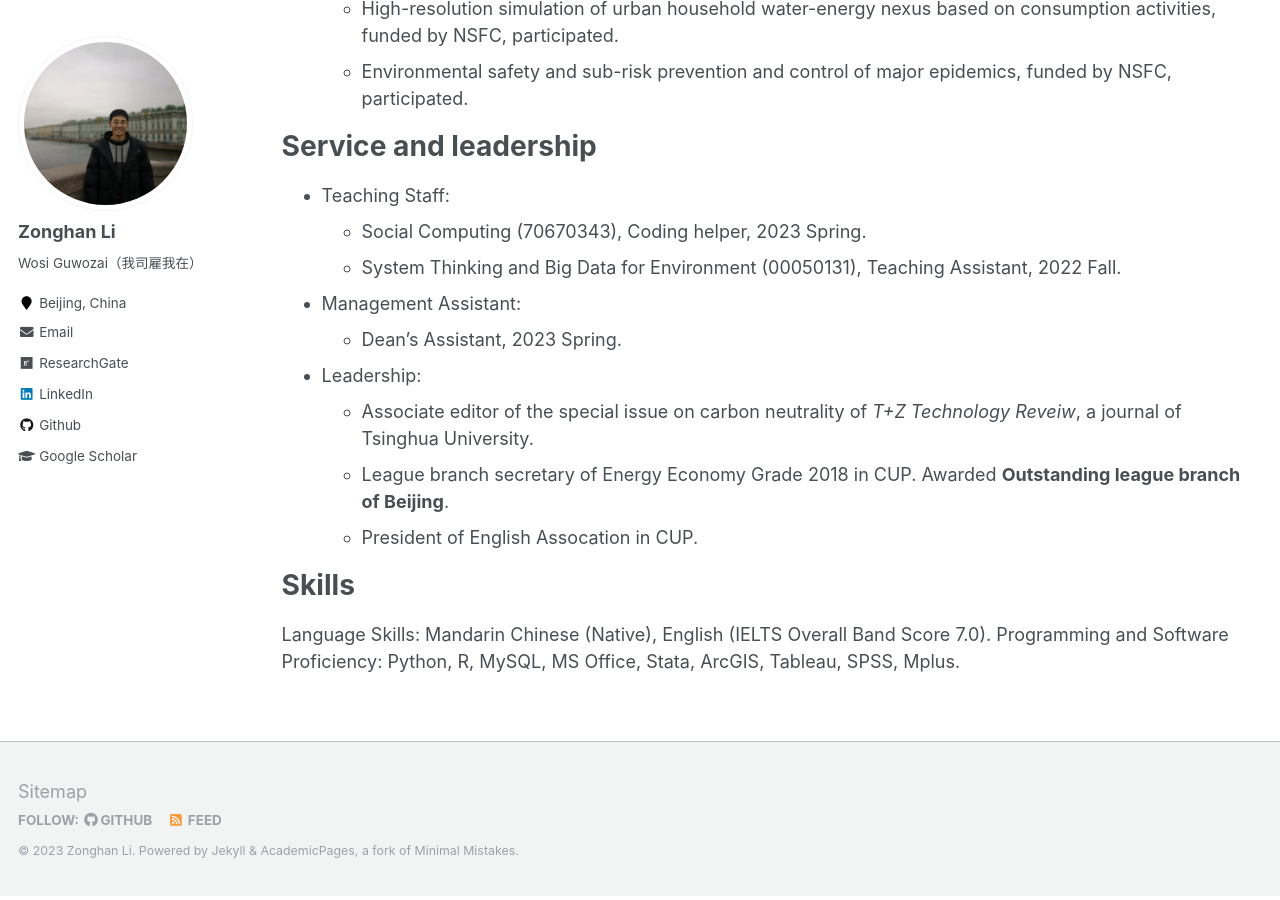
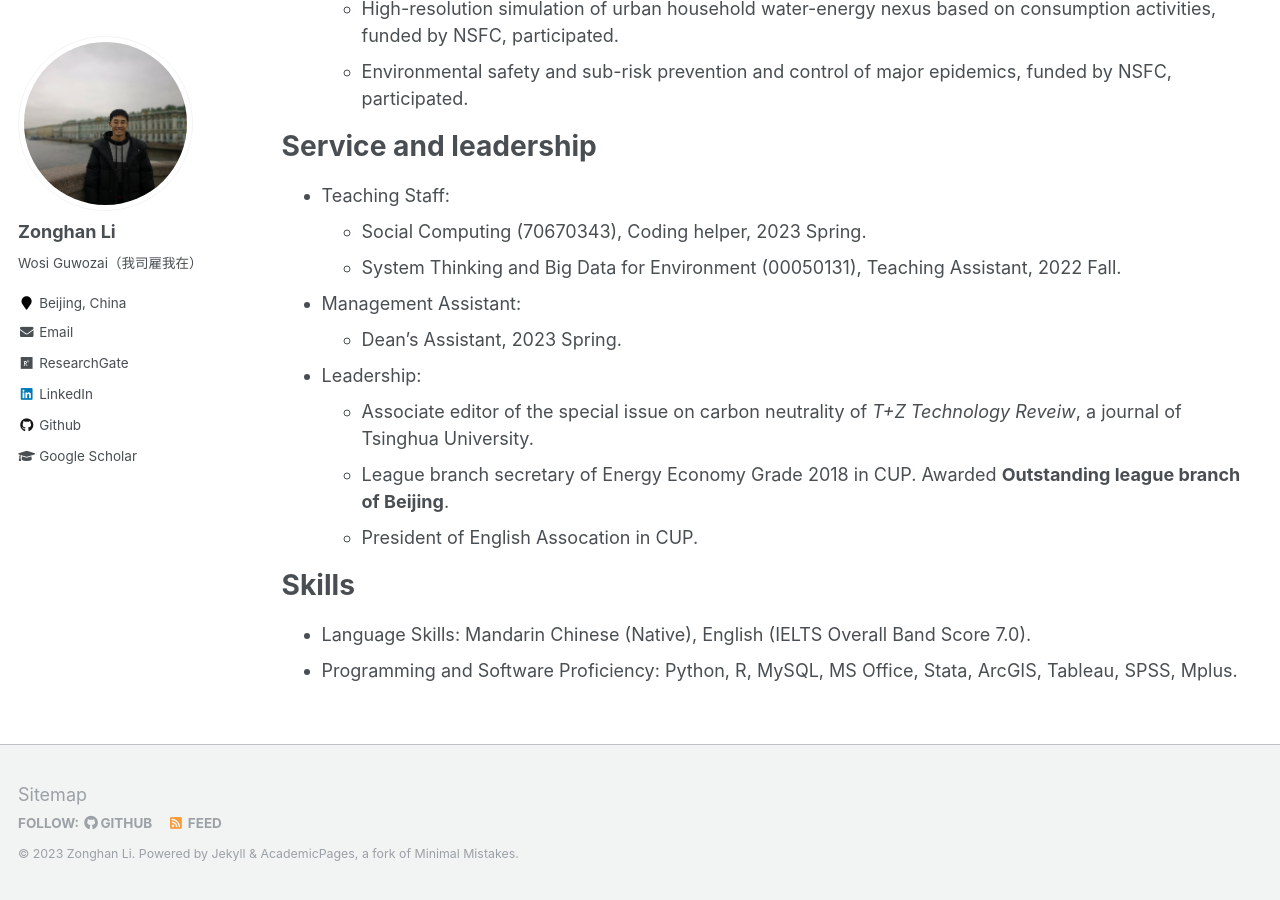
Before and after one commit to lzh3278/lzh.github.io, a Jekyll site: the page built from _pages/cv.md, in a window 1280 px wide and 900 px high, scrolled down 2354 px. Built offline with Jekyll 4.4.1, drawn with Linux system fonts in a browser that asks for light colours.

Commit message:
Update cv.md

```diff
--- a/_pages/cv.md
+++ b/_pages/cv.md
@@ -84,5 +84,5 @@ Service and leadership
 
 Skills
 ======
-Language Skills: Mandarin Chinese (Native), English (IELTS Overall Band Score 7.0).
-Programming and Software Proficiency: Python, R, MySQL, MS Office, Stata, ArcGIS, Tableau, SPSS, Mplus.
+* Language Skills: Mandarin Chinese (Native), English (IELTS Overall Band Score 7.0).
+* Programming and Software Proficiency: Python, R, MySQL, MS Office, Stata, ArcGIS, Tableau, SPSS, Mplus.
```
